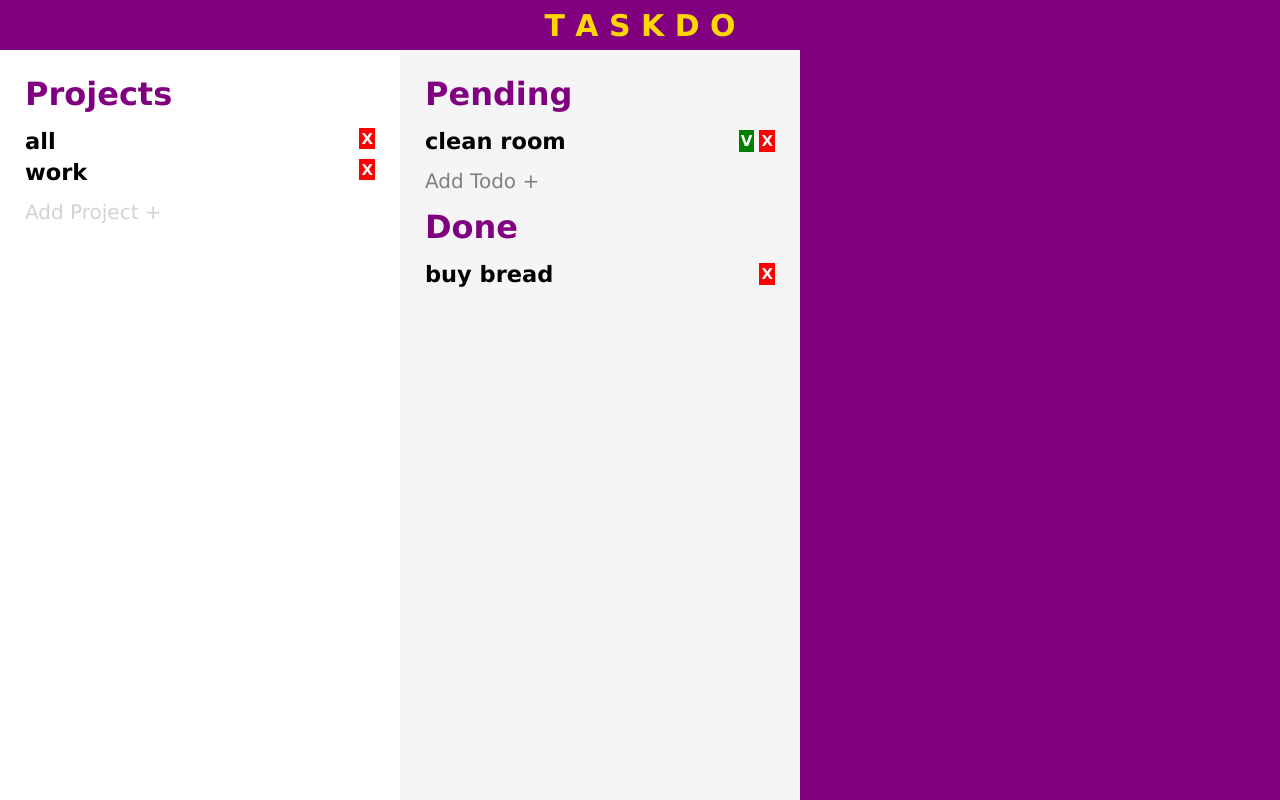
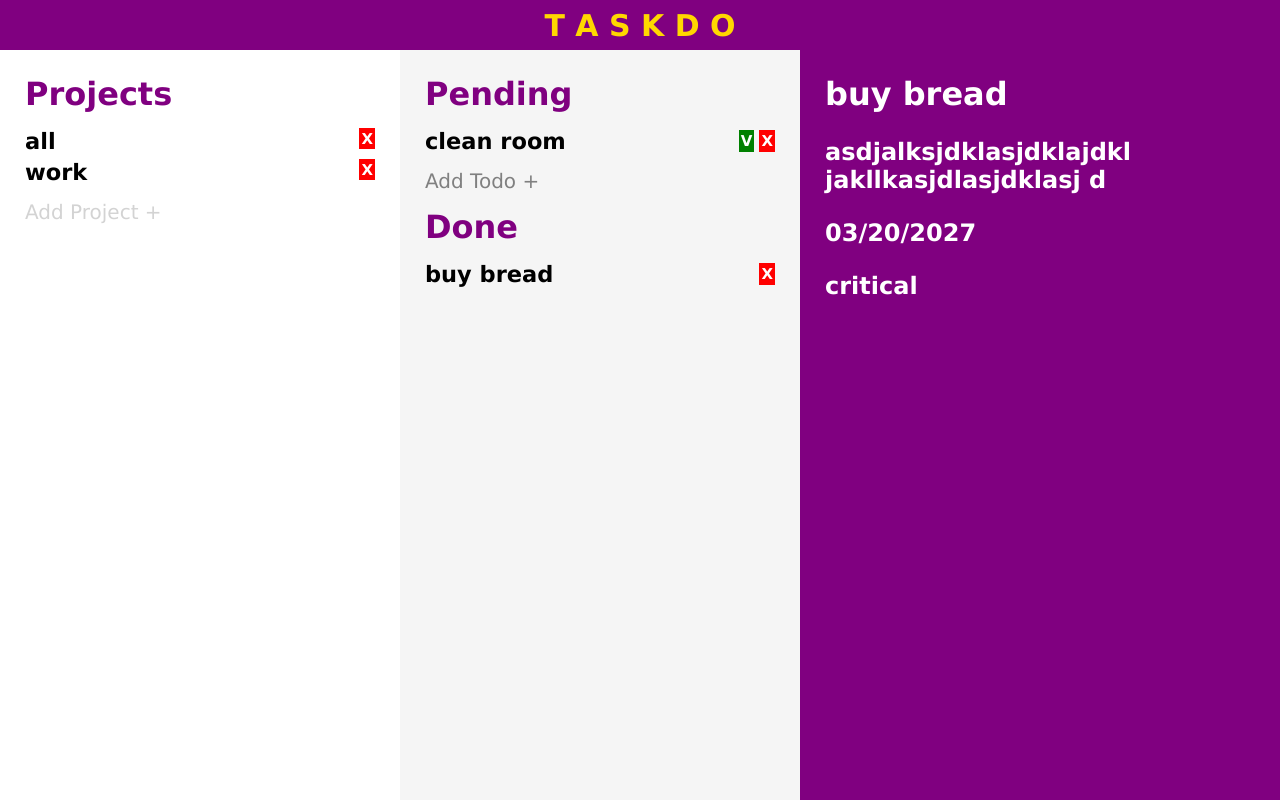
Before and after one commit to fnafelipe/odin-todolist, a website built with webpack: page src/template.html in a window 1280 px wide. Built offline with nearby package versions, Linux system fonts and the light colour scheme.

Commit message:
feat: add todo view for better todo info visualization

```diff
--- a/src/modules/controller.js
+++ b/src/modules/controller.js
@@ -77,6 +77,7 @@ export class Controller {
 
     if (newTodo instanceof Todo) {
       this.#currentProject.addTodo(newTodo);
+      this.changeCurrentTodo(newTodo.id);
     }
   }
 
--- a/src/modules/interface.js
+++ b/src/modules/interface.js
@@ -22,6 +22,71 @@ export class Interface {
   #render() {
     this.#renderProjects();
     this.#renderTodos();
+    this.#renderTodoView();
+  }
+
+  #renderTodoView() {
+    this.#view.replaceChildren();
+
+    const currentTodo = this.#controller.currentTodo;
+    console.table(currentTodo);
+
+    this.#createTodoViewElements(currentTodo);
+  }
+
+  #createTodoViewElements(currentTodo) {
+    const todoView = document.createElement("div");
+    todoView.classList.add("todo-info");
+    const todoViewTitle = document.createElement("h1");
+    const todoViewDescription = document.createElement("h2");
+    const todoViewDueDate = document.createElement("h2");
+    const todoViewPriority = document.createElement("h2");
+
+    this.#addTodoViewContents(
+      todoView,
+      todoViewTitle,
+      todoViewDescription,
+      todoViewDueDate,
+      todoViewPriority,
+      currentTodo,
+    );
+  }
+
+  #addTodoViewContents(
+    todoView,
+    todoViewTitle,
+    todoViewDescription,
+    todoViewDueDate,
+    todoViewPriority,
+    currentTodo,
+  ) {
+    todoViewTitle.textContent = currentTodo.title;
+    todoViewDescription.textContent = currentTodo.description;
+    todoViewDueDate.textContent = currentTodo.dueDate;
+    todoViewPriority.textContent = currentTodo.priority;
+
+    this.#appendTodoViewNodes(
+      todoView,
+      todoViewTitle,
+      todoViewDescription,
+      todoViewDueDate,
+      todoViewPriority,
+    );
+  }
+
+  #appendTodoViewNodes(
+    todoView,
+    todoViewTitle,
+    todoViewDescription,
+    todoViewDueDate,
+    todoViewPriority,
+  ) {
+    todoView.appendChild(todoViewTitle);
+    todoView.appendChild(todoViewDescription);
+    todoView.appendChild(todoViewDueDate);
+    todoView.appendChild(todoViewPriority);
+
+    this.#view.appendChild(todoView);
   }
 
   #renderTodos() {
```
Also changed, not shown: src/template.html (+0 -19 lines).
